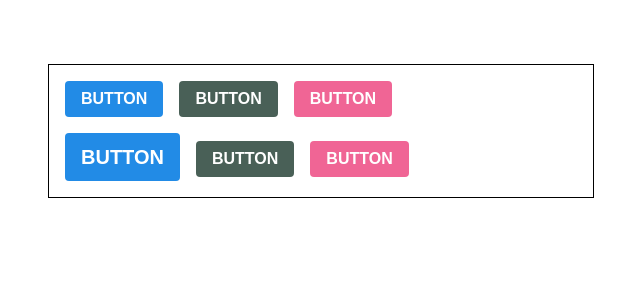
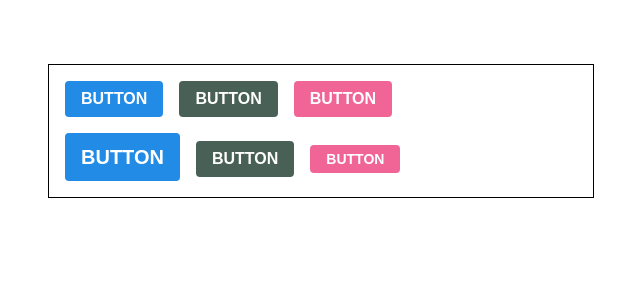
Before and after one commit to fast-campus-react/styling-with-styled-components, a React (Create React App) app: page / in a window 1280 px wide. Shown: the top 300 px of the page, without its empty margins (319-959 px from the left). Built offline with nearby package versions, Linux system fonts and the light colour scheme.

Commit message:
사이즈 스타일링 리펙토링

```diff
--- a/src/components/Buttons.js
+++ b/src/components/Buttons.js
@@ -32,35 +32,11 @@ const sizees = {
 };
 
 const sizeStyles = css`
-  ${(props) => {
-    return (
-      props.size === "large" &&
-      css`
-        height: 3rem;
-        font-size: 1.25rem;
-      `
-    );
-  }}
+  ${({size})=>css`
+    height:${sizees[size].height};
+    font-size:${sizees[size].fontSize};
 
-  ${(props) => {
-    return (
-      props.size === "medium" &&
-      css`
-        height: 2.25rem;
-        font-size: 1rem;
-      `
-    );
-  }}
-
-  ${(props) => {
-    return (
-      props.size === "smaill" &&
-      css`
-        height: 1.75rem;
-        font-size: 0.875rem;
-      `
-    );
-  }}
+  `};
 `;
 
 const StyleButton = styled.button`
```
